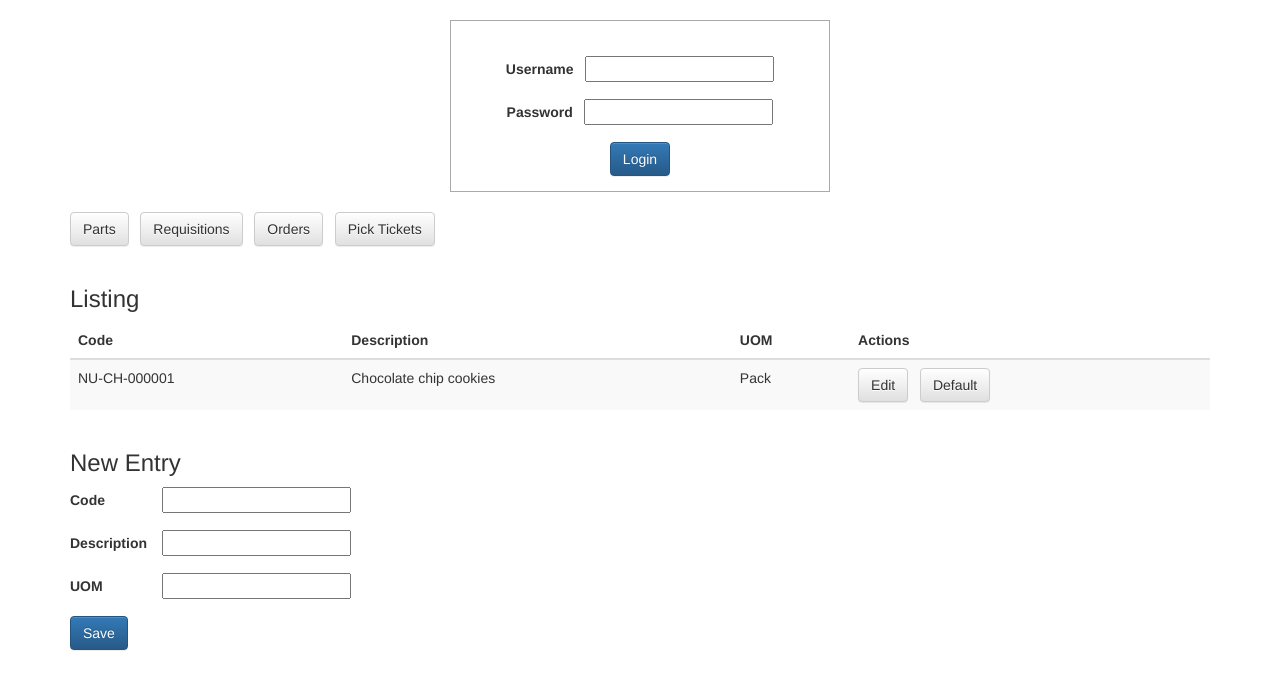
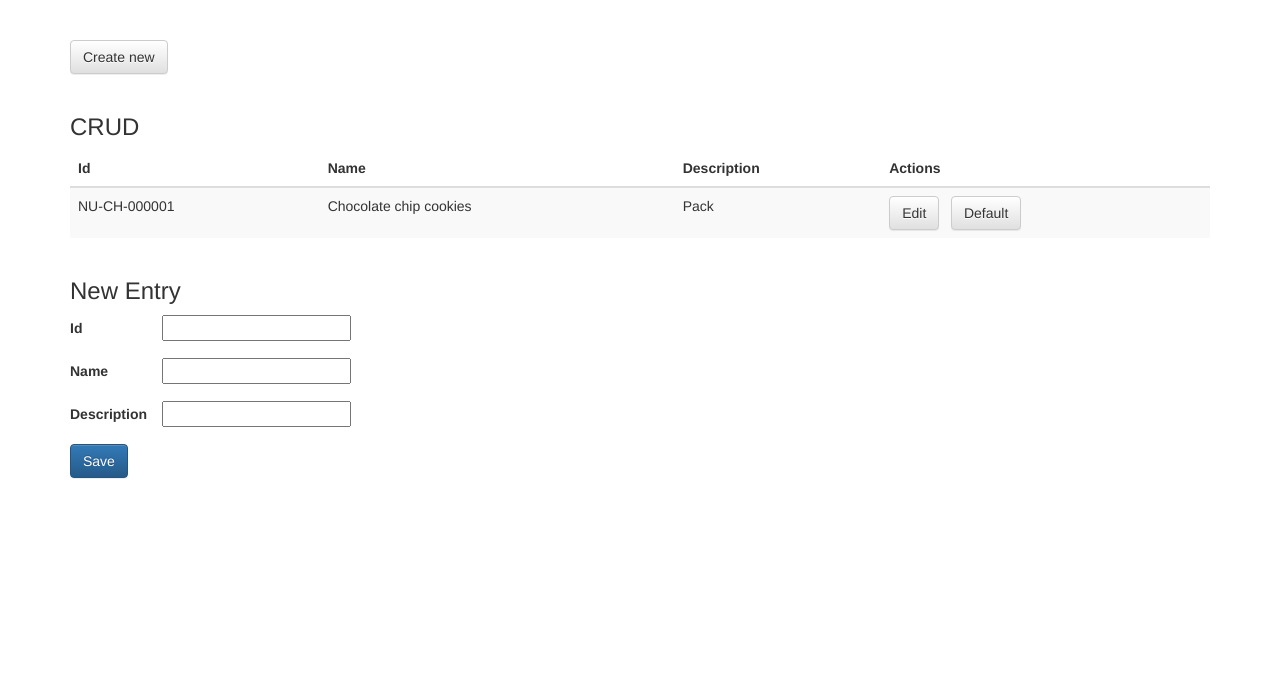
Before and after one commit to kosmokot45/crudFastApi, a plain HTML site: page public/index.html in a window 1280 px wide. Drawn offline with nearby package versions, Linux system fonts and the light colour scheme.

Commit message:
change index template

```diff
--- a/public/index.html
+++ b/public/index.html
@@ -23,34 +23,12 @@
 		&nbsp;
 	</div>
 
-	<div class="container" id="login-dialog">
-		<form class="col-lg-4 col-lg-offset-4" style="border: 1px solid #aaa; text-align: center;">
-			<div class="form-group">
-			&nbsp;
-			</div>
-			<div class="form-group">
-				<label>Username</label> &nbsp;
-				<input type="text" id="username" />
-			</div>
-			<div class="form-group">
-				<label>Password</label> &nbsp;
-				<input type="password" id="password" />
-			</div>
-			<div class="form-group">
-				<input type="submit" value="Login" class="btn btn-primary" />
-			</div>
-		</form>
-	</div>
-
 	<div>
 		&nbsp;
 	</div>
 
 	<div class="container" id="menu">
-		<a href="#" class="btn btn-default">Parts</a> &nbsp;
-		<a href="#" class="btn btn-default">Requisitions</a> &nbsp;
-		<a href="#" class="btn btn-default">Orders</a> &nbsp;
-		<a href="#" class="btn btn-default">Pick Tickets</a> &nbsp;
+		<a href="#" class="btn btn-default">Create new</a> &nbsp;
 	</div>
 
 	<div>
@@ -58,13 +36,13 @@
 	</div>
 
 	<div class="container" id="listing">
-		<h3>Listing</h3>
+		<h3>CRUD</h3>
 		<table class="table table-striped">
 			<thead>
 				<tr>
-					<th>Code</th>
+					<th>Id</th>
+					<th>Name</th>
 					<th>Description</th>
-					<th>UOM</th>
 					<th>Actions</th>
 				</tr>
 			</thead>
@@ -86,15 +64,15 @@
 		<h3>New Entry</h3>
 		<form>
 			<div class="form-group">
-				<label class="inline-80">Code</label> &nbsp;
+				<label class="inline-80">Id</label> &nbsp;
 				<input type="text" id="code" />
 			</div>
 			<div class="form-group">
-				<label class="inline-80">Description</label> &nbsp;
+				<label class="inline-80">Name</label> &nbsp;
 				<input type="text" id="descr" />
 			</div>
 			<div class="form-group">
-				<label class="inline-80">UOM</label> &nbsp;
+				<label class="inline-80">Description</label> &nbsp;
 				<input type="text" id="uom" />
 			</div>
 			<div class="form-group">
```
